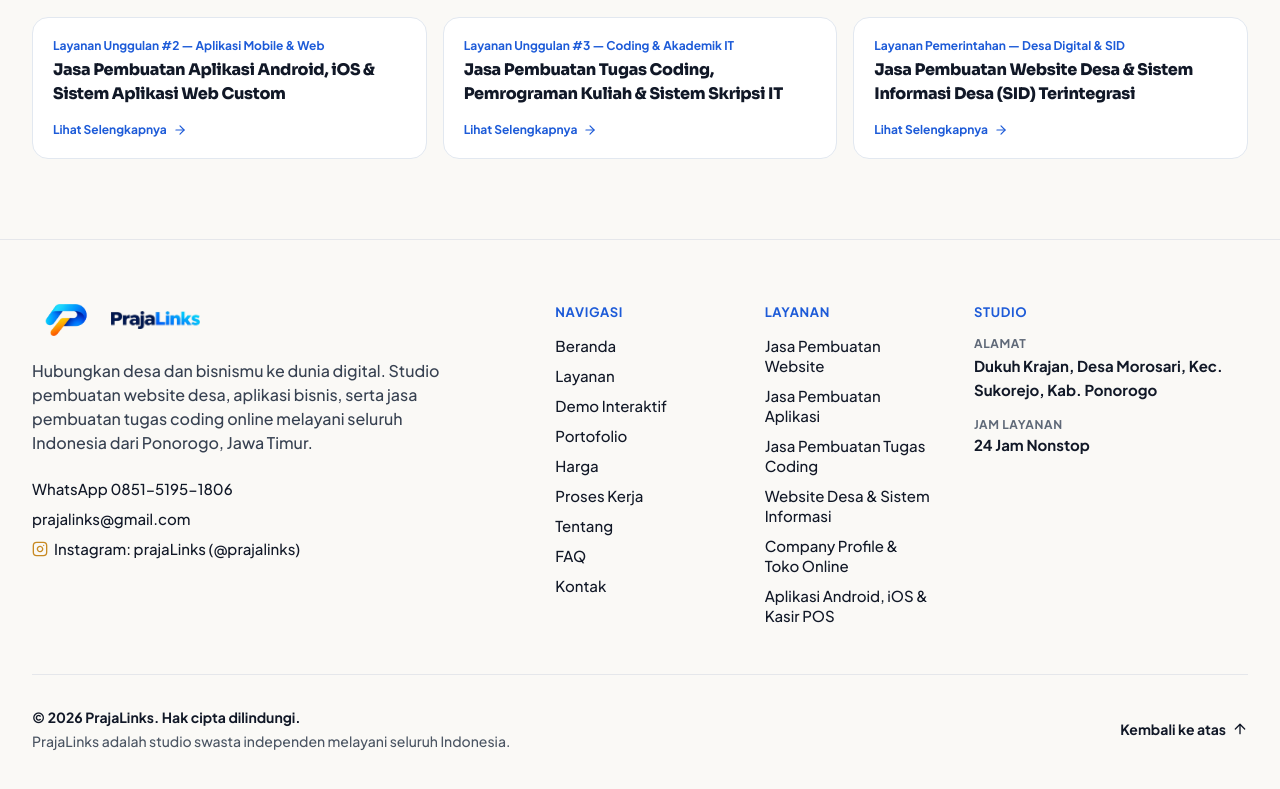
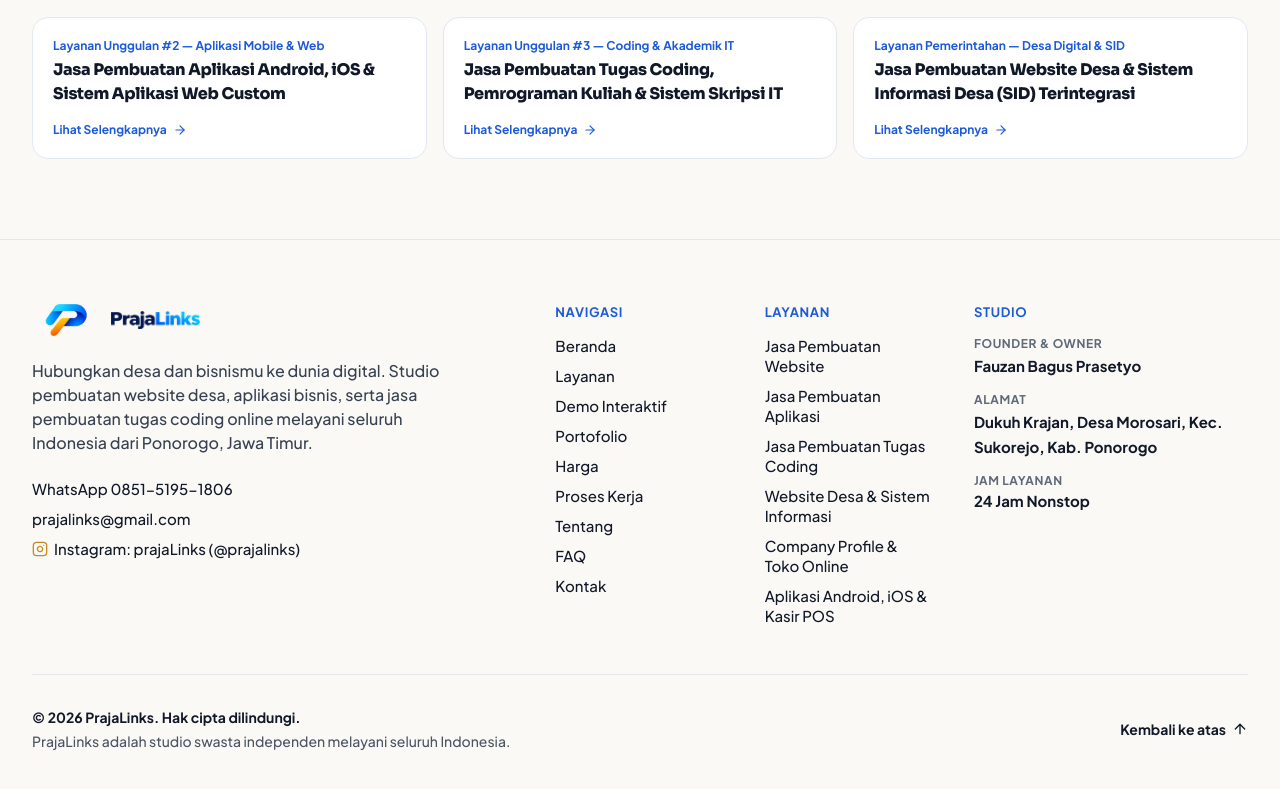
Before and after one commit to Hexheronjan/PrajaLinks, a Next.js app: page /layanan/jasa-pembuatan-website in a window 1280 px wide. Shown: the part 2456-3245 px from the top of the page. Built offline with nearby package versions, Linux system fonts and the light colour scheme.

Commit message:
feat(seo): establish Fauzan Bagus Prasetyo as Owner and Founder in Knowledge Graph and site identity

```diff
--- a/src/app/layout.tsx
+++ b/src/app/layout.tsx
@@ -42,9 +42,18 @@
     "jasa pembuatan aplikasi web custom",
     "web developer indonesia",
     "prajalinks",
+    "fauzan bagus prasetyo",
+    "fauzan bagus prasetyo prajalinks",
+    "owner prajalinks",
+    "pemilik prajalinks",
+    "founder prajalinks",
+    "pemilik usaha prajalinks",
   ],
-  authors: [{ name: "PrajaLinks Studio" }],
-  creator: "PrajaLinks",
+  authors: [
+    { name: "Fauzan Bagus Prasetyo", url: "https://www.prajalinks.my.id" },
+    { name: "PrajaLinks Studio" },
+  ],
+  creator: "Fauzan Bagus Prasetyo",
   publisher: "PrajaLinks",
   metadataBase: new URL("https://www.prajalinks.my.id"),
   alternates: {
@@ -92,11 +101,33 @@
     "@context": "https://schema.org",
     "@graph": [
       {
+        "@type": "Person",
+        "@id": "https://www.prajalinks.my.id/#founder",
+        name: "Fauzan Bagus Prasetyo",
+        jobTitle: "Founder, Owner & Lead Software Engineer",
+        worksFor: {
+          "@id": "https://www.prajalinks.my.id/#organization",
+        },
+        url: "https://www.prajalinks.my.id",
+      },
+      {
         "@type": "ProfessionalService",
         "@id": "https://www.prajalinks.my.id/#organization",
         name: siteData.brand.name,
+        founder: {
+          "@type": "Person",
+          name: "Fauzan Bagus Prasetyo",
+          jobTitle: "Owner & Lead Software Engineer",
+        },
+        employee: [
+          {
+            "@type": "Person",
+            name: "Fauzan Bagus Prasetyo",
+            jobTitle: "Founder & Owner",
+          },
+        ],
         description:
-          "Studio penyedia Jasa Pembuatan Website, Jasa Pembuatan Aplikasi Android/Web, dan Jasa Pembuatan Tugas Coding Online melayani seluruh Indonesia.",
+          "Studio penyedia Jasa Pembuatan Website, Jasa Pembuatan Aplikasi Android/Web, dan Jasa Pembuatan Tugas Coding Online didirikan oleh Fauzan Bagus Prasetyo melayani seluruh Indonesia.",
         logo: "https://www.prajalinks.my.id/icon.png",
         image: "https://www.prajalinks.my.id/logo-full.png",
         url: "https://www.prajalinks.my.id",
--- a/src/components/layout/Footer.tsx
+++ b/src/components/layout/Footer.tsx
@@ -160,6 +160,12 @@
             <div className="space-y-3.5 text-sm sm:text-[15px] text-[#111827] dark:text-white font-medium">
               <div>
                 <span className="block text-xs font-bold text-[#5F6978] dark:text-slate-400 mb-0.5 uppercase tracking-wider">
+                  Founder & Owner
+                </span>
+                <span className="font-bold leading-relaxed">{brand.founder}</span>
+              </div>
+              <div>
+                <span className="block text-xs font-bold text-[#5F6978] dark:text-slate-400 mb-0.5 uppercase tracking-wider">
                   Alamat
                 </span>
                 <span className="font-bold leading-relaxed">{brand.address}</span>
--- a/src/data/site.ts
+++ b/src/data/site.ts
@@ -1,6 +1,8 @@
 export interface SiteConfig {
   brand: {
     name: string;
+    founder: string;
+    founderRole: string;
     tagline: string;
     description: string;
     location: string;
@@ -136,6 +138,8 @@
 export const siteData: SiteConfig = {
   brand: {
     name: "PrajaLinks",
+    founder: "Fauzan Bagus Prasetyo",
+    founderRole: "Owner & Lead Software Engineer",
     tagline: "Hubungkan desa dan bisnismu ke dunia digital.",
     description:
       "Mitra rekayasa web studio di Ponorogo untuk pembuatan website desa profesional, sistem informasi, toko online, dan aplikasi custom berkinerja tinggi.",
@@ -811,6 +815,12 @@
   },
   faqs: [
     {
+      question: "Siapa pemilik atau founder PrajaLinks?",
+      answer:
+        "PrajaLinks didirikan dan dimiliki langsung oleh Fauzan Bagus Prasetyo sebagai Owner dan Lead Software Engineer. Berbasis di Ponorogo, Jawa Timur, PrajaLinks melayani rekayasa website profesional, aplikasi mobile/web kustom, dan asistensi tugas coding untuk seluruh wilayah Indonesia.",
+      category: "Tentang PrajaLinks",
+    },
+    {
       question: "Berapa lama proses pembuatan website di PrajaLinks?",
       answer:
         "Untuk Paket Starter (1 halaman landing page), pengerjaan rata-rata memakan waktu 3 - 5 hari kerja. Paket Bisnis (5-7 halaman) membutuhkan 7 - 10 hari kerja. Sementara Paket Pro atau Custom sistem desa umumnya selesai dalam 14 - 21 hari kerja, tergantung kelengkapan materi dan waktu respons saat revisi.",
```
